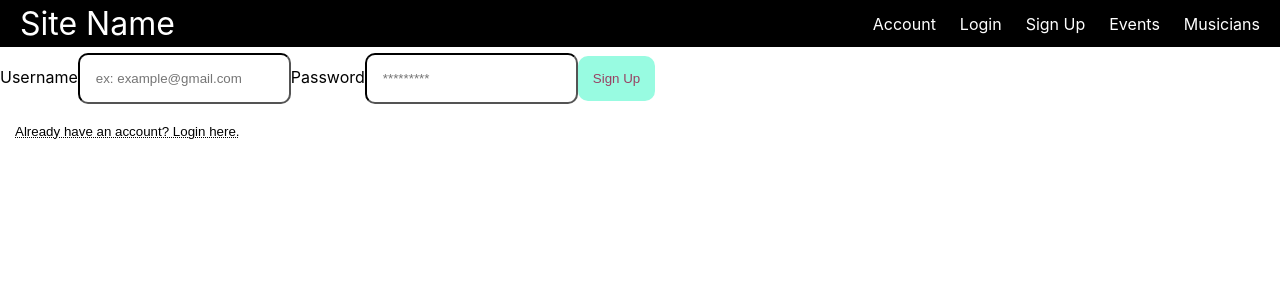
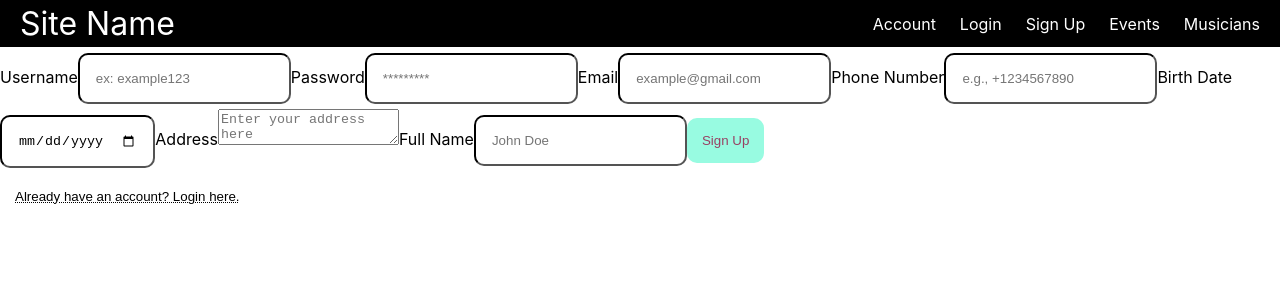
Before and after one commit to AChung1020/Maestro-Frontend, a React (Create React App) app: page /Sign_Up in a window 1280 px wide. Shown: the top 300 px of the page. Built offline with nearby package versions, Linux system fonts and the light colour scheme; what amazon-cognito-identity-js would draw is missing.

Commit message:
Added new required attributes. Verification WIP

```diff
--- a/src/Pages/Sign_Up.js
+++ b/src/Pages/Sign_Up.js
@@ -2,23 +2,61 @@ import React, {useState } from 'react'
 import UserPool from '../server-AWS/UserPool'
 import { useNavigate } from "react-router-dom";
 
+
 const Sign_Up = () => {
+
+    //user and pass
     const [username, setUsername] = useState("");
     const [password, setPassword] = useState("");
+    const [email, setEmail] = useState("");
+    const [phoneNumber, setPhoneNumber] = useState("");
+    const [birthdate, setBirthDate] = useState("");
+    const [address, setAddress] = useState("");
+    const [name, setName] = useState("");
+
+    let navigate = useNavigate();
 
     const onSubmit = (event) => {
         event.preventDefault();
 
-        UserPool.signUp(username, password, [], null, (err,data) => {
+        const userAttributes = [
+            {
+              Name: "email",
+              Value: email,
+            },
+            {
+              Name: "phone_number",
+              Value: phoneNumber,
+            },
+            {
+              Name: "birthdate",
+              Value: birthdate,
+            },
+            {
+              Name: "address",
+              Value: address,
+            },
+            {
+              Name: "name",
+              Value: name,
+            },
+            // Add other custom attributes as needed
+          ];
+
+        UserPool.signUp(username, password, userAttributes, null, (err,data) => {
             if(err) {
                 console.error(err);
             }
             console.log(data);
+            //TODO: Continue to work on Confirming User in order to make the verification process work
+            //navigate('/Confirm_User')
+
         });
     };
 
-    let navigate = useNavigate();
-    const routeChange= () => {
+
+    // for the already signed up button
+    const routeChangeLogin = () => {
         let path = `/login`;
         navigate(path);
       };
@@ -30,7 +68,7 @@ const Sign_Up = () => {
                 <label htmlFor = "Username">Username</label>
                 <input
                 id = 'Username'
-                placeholder="ex: example@gmail.com"
+                placeholder="ex: example123"
                 value = {username}
                 onChange = {(event) => setUsername(event.target.value)}
                 ></input>
@@ -42,9 +80,50 @@ const Sign_Up = () => {
                 value = {password}
                 onChange = {(event) => setPassword(event.target.value)}
                 ></input>
+
+                <label htmlFor="email">Email</label>
+                <input
+                id="email"
+                placeholder="example@gmail.com"
+                value={email}
+                onChange={(event) => setEmail(event.target.value)}
+                />
+
+                <label htmlFor="phoneNumber">Phone Number</label>
+                <input
+                id="phoneNumber"
+                placeholder="e.g., +1234567890"
+                value={phoneNumber}
+                onChange={(event) => setPhoneNumber(event.target.value)}
+                />
+
+                <label htmlFor="birthdate">Birth Date</label>
+                <input
+                id="birthdate"
+                type="date"
+                value={birthdate}
+                onChange={(event) => setBirthDate(event.target.value)}
+                />
+
+                <label htmlFor="address">Address</label>
+                <textarea
+                id="address"
+                placeholder="Enter your address here"
+                value={address}
+                onChange={(event) => setAddress(event.target.value)}
+                ></textarea>
+
+                <label htmlFor="name">Full Name</label>
+                <input
+                id="name"
+                placeholder="John Doe"
+                value={name}
+                onChange={(event) => setName(event.target.value)}
+                />
+
                 <button type='submit'>Sign Up</button>
             </form>
-            <button className="link-button" onClick={routeChange}>Already have an account? Login here.</button>
+            <button className="link-button" onClick={routeChangeLogin}>Already have an account? Login here.</button>
         </div>
 
     );
```
